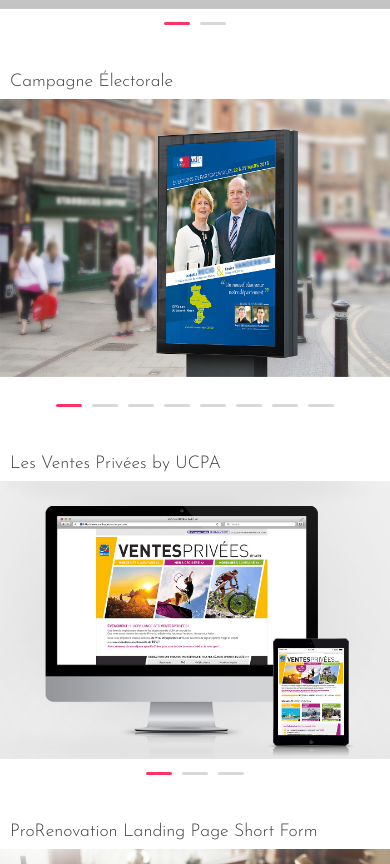
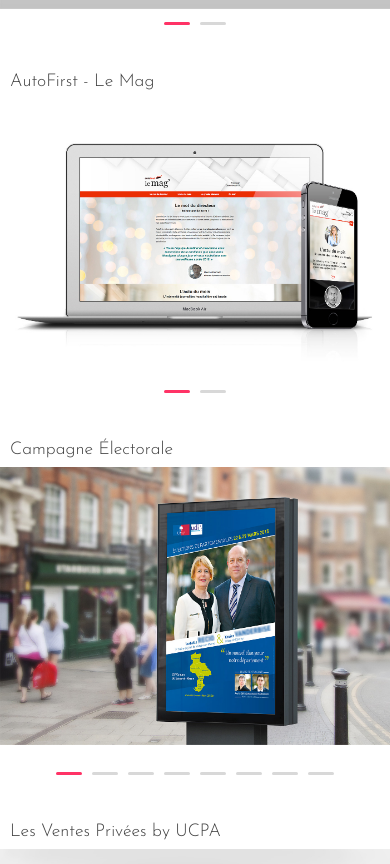
Before and after one commit to AudreyRecio/portfolio, a plain HTML site: page index.html in a window 390 px wide. Shown: the part 3544-4408 px from the top of the page. Drawn offline with nearby package versions, Linux system fonts and the light colour scheme.

Commit message:
De nouveaux Projets pour la version Mobile

```diff
--- a/index.html
+++ b/index.html
@@ -428,8 +428,6 @@
               <div><img src="img/ProjM_GpAssu2000_Plaquette_7.jpg" alt="EuroAssurance"></div>
               <div><img src="img/ProjM_GpAssu2000_Plaquette_8.jpg" alt="maXance"></div>
             </div>
-
-
             <div class="desktop"><h7>Catalogue Companeo</h7></div>
             <div class="owl-carousel owl-theme desktop">
               <div><img src="img/ProjM_Companeo_Catalogue_1.jpg" alt="Catalogue Companeo"></div>
@@ -438,14 +436,18 @@
              <div class="desktop"><h7>AutoFirst - Espace Perso</h7></div>
             <div class="owl-carousel owl-theme desktop">
               <div><img src="img/ProjM_AutoFirst_EspacePerso_1.jpg" alt="Espace Perso"></div>
-              <div><img src="img/ProjM_AutoFirst_EspacePerso_2.jpg" alt="Espace Perso avec annotations"></div>
+              <div><img src="img/ProjM_AutoFirst_EspacePerso_2.jpg" alt="Espace Perso avec annotations">   </div>
             </div>
             <div class="desktop"><h7>eMailings</h7></div>
             <div class="owl-carousel owl-theme desktop">
               <div><img src="img/ProjM_eMailings_1.jpg" alt="eMailings"></div>
               <div><img src="img/ProjM_eMailings_2.jpg" alt="eMailings"></div>
             </div>
-
+            <div class="desktop"><h7>AutoFirst - Le Mag</h7></div>
+            <div class="owl-carousel owl-theme desktop">
+              <div><img src="img/ProjM_AutoFirst_LeMag_1.jpg" alt="eMailings"></div>
+              <div><img src="img/ProjM_AutoFirst_LeMag_2.jpg" alt="eMailings"></div>
+            </div>
 
             <div class="desktop"><h7>Campagne Électorale</h7></div>
             <div class="owl-carousel owl-theme">
```
